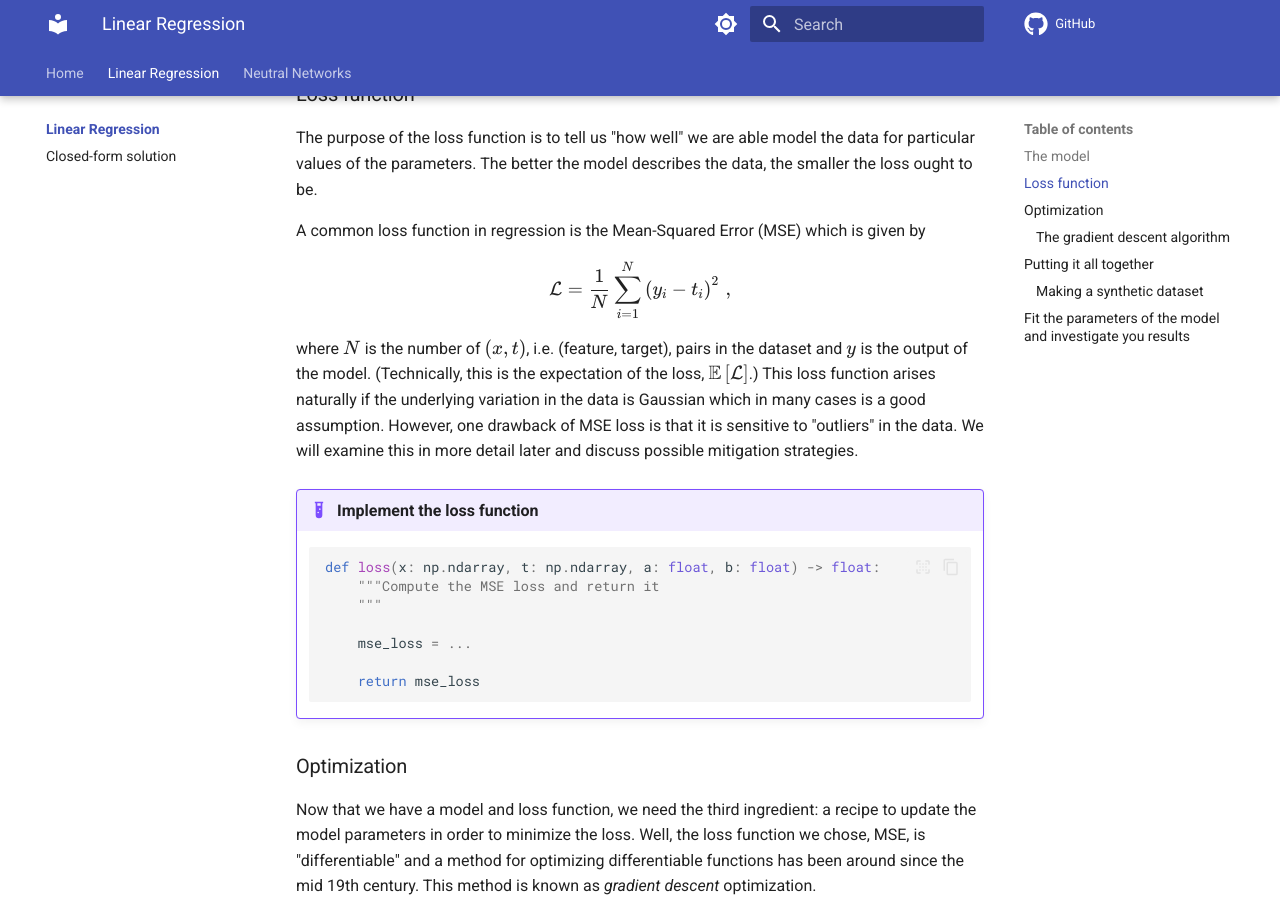
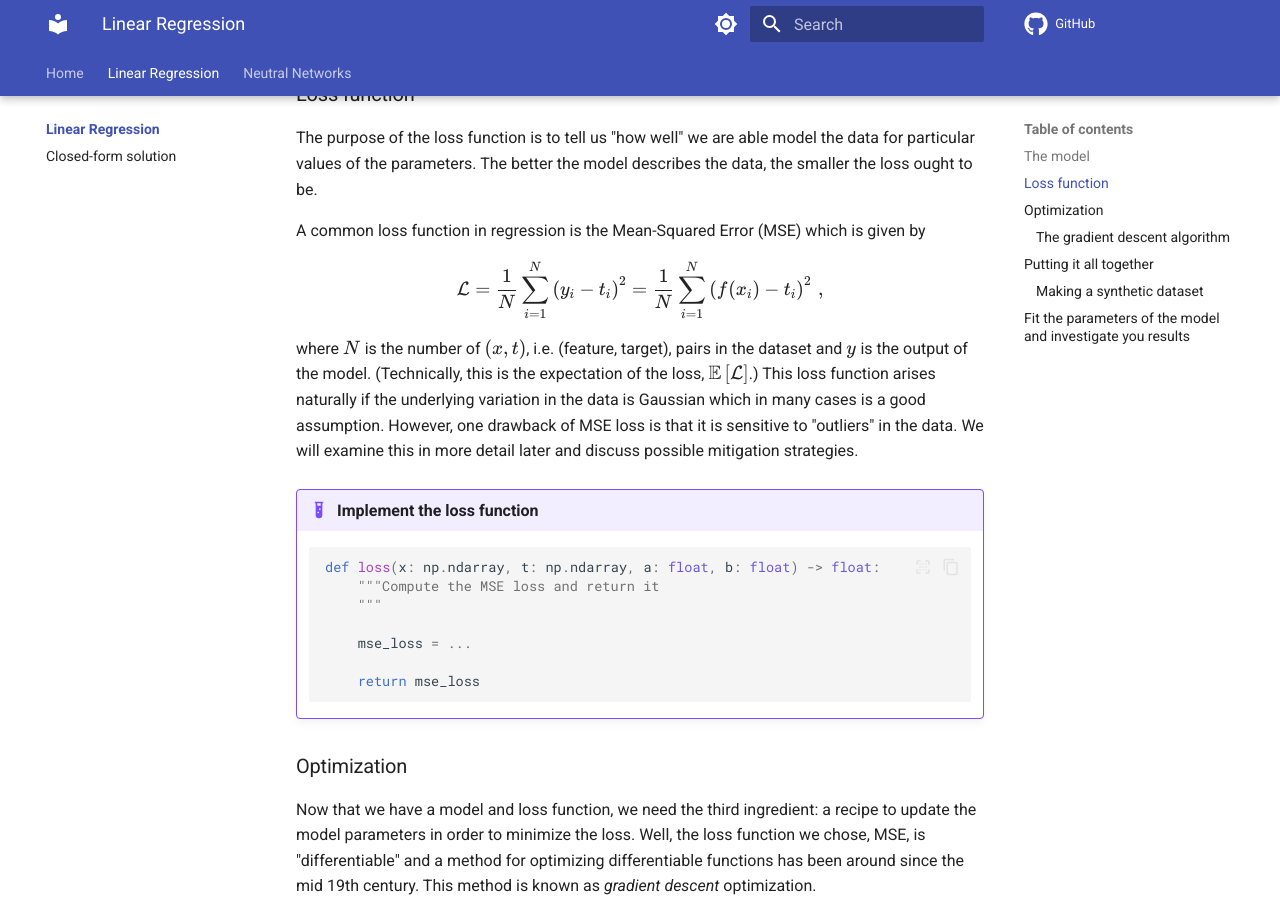
Before and after one commit to European-XFEL/machine_learning_tutorial, an MkDocs documentation site: the page built from docs/linreg/index.md, in a window 1280 px wide and 900 px high, scrolled down 934 px. Built offline with MkDocs 1.6.1 and Material for MkDocs 9.7.7, drawn with Linux system fonts in a browser that asks for light colours; emoji names are drawn with the system emoji font; comment, search, counter and statistics services are not loaded.

Commit message:
added second version of loss function formula

```diff
--- a/docs/linreg/index.md
+++ b/docs/linreg/index.md
@@ -36,7 +36,7 @@ The purpose of the loss function is to tell us "how well" we are able model the
 
 A common loss function in regression is the Mean-Squared Error (MSE) which is given by
 $$
-\mathcal{L} = \frac{1}{N}\sum_{i=1}^N \left(y_i - t_i\right)^2\,,
+\mathcal{L} = \frac{1}{N}\sum_{i=1}^N \left(y_i - t_i\right)^2 = \frac{1}{N}\sum_{i=1}^N \left(f(x_i) - t_i\right)^2\,,
 $$
 where $N$ is the number of $(x,t)$, i.e. (feature, target), pairs in the dataset and $y$ is the output of the model. (Technically, this is the expectation of the loss, $\mathbb{E}\left[\mathcal{L}\right]$.)
 This loss function arises naturally if the underlying variation in the data is Gaussian which in many cases is a good assumption. However, one drawback of MSE loss is that it is sensitive to "outliers" in the data. We will examine this in more detail later and discuss possible mitigation strategies.
```
